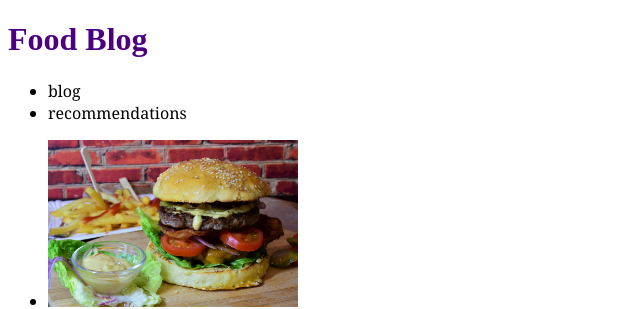
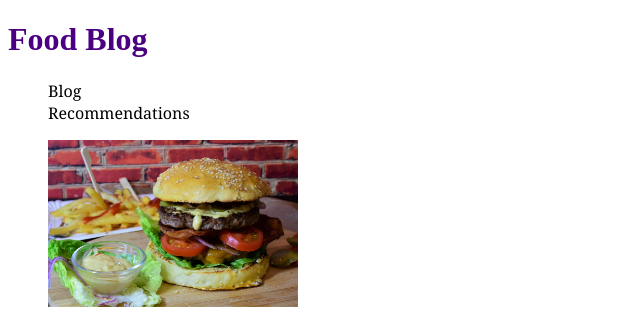
Before and after one commit to hudsonperls/Food_Blog, a plain HTML site: page Index.html in a window 1280 px wide. Shown: the top 309 px of the page, 0-640 px from the left. Drawn offline with Linux system fonts and the light colour scheme.

Commit message:
working on the header
removed bullet points

```diff
--- a/Index.html
+++ b/Index.html
@@ -11,8 +11,8 @@
     <body>
         <h1>Food Blog</h1>
         <ul>
-            <li>blog</li>
-            <li>recommendations</li>
+            <li>Blog</li>
+            <li>Recommendations</li>
         </ul>
         <ul>
             <li><img src="photos/burger.jpg" width = "250px"> <h3>Burger</h3> <p>Lorem ipsum dolor sit amet, consectetur adipiscing elit.
--- a/style.css
+++ b/style.css
@@ -1,8 +1,12 @@
-h1{color: indigo;
+h1{
+    color: indigo;
 }
 h3{
-color:#64DFDF;
+    color:#64DFDF;
 }
 li{
-font-family: 'Noto Serif', serif;
+    font-family: 'Noto Serif', serif;
 }
+ul{
+    list-style-type: none;
+}
```
